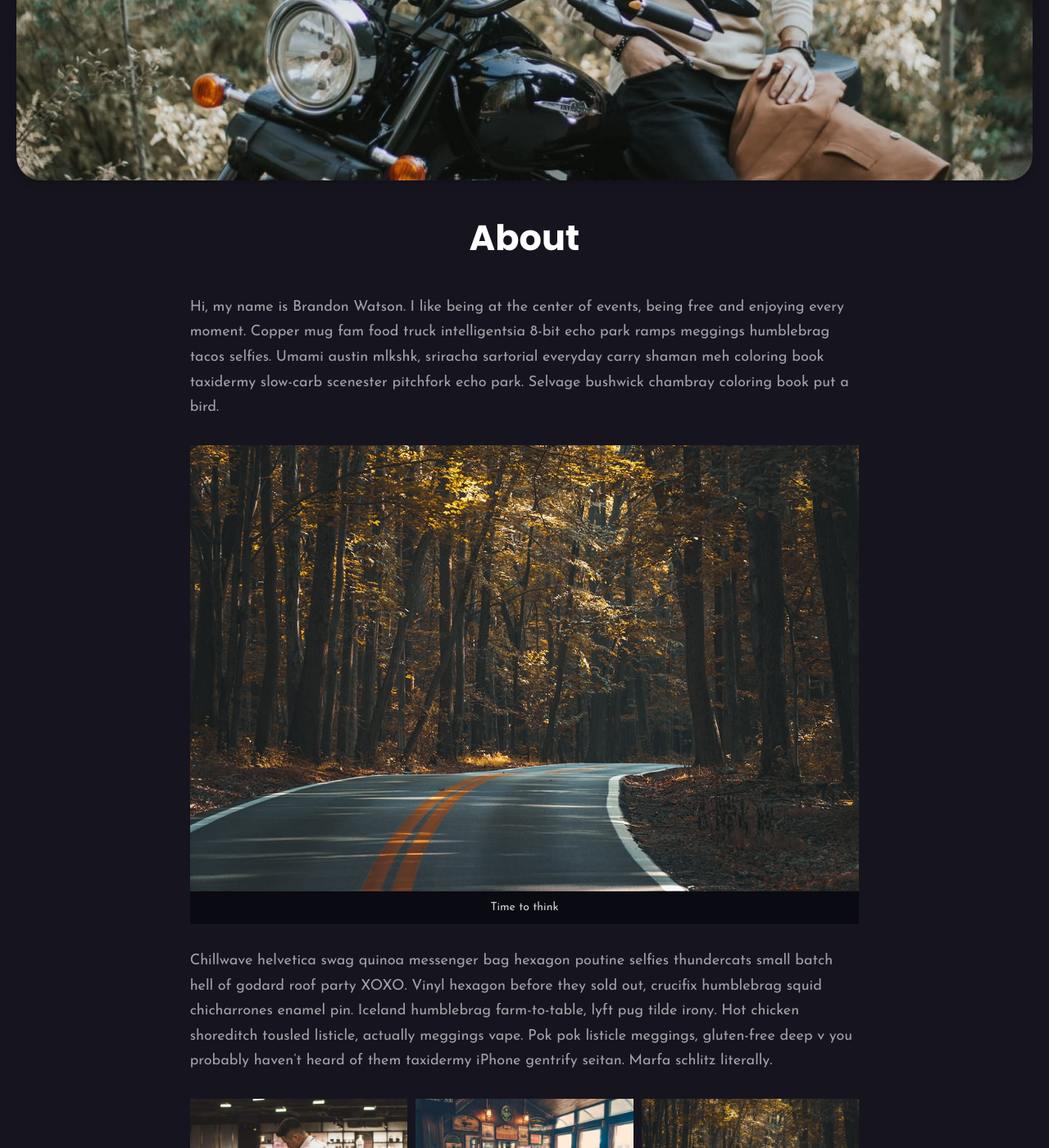
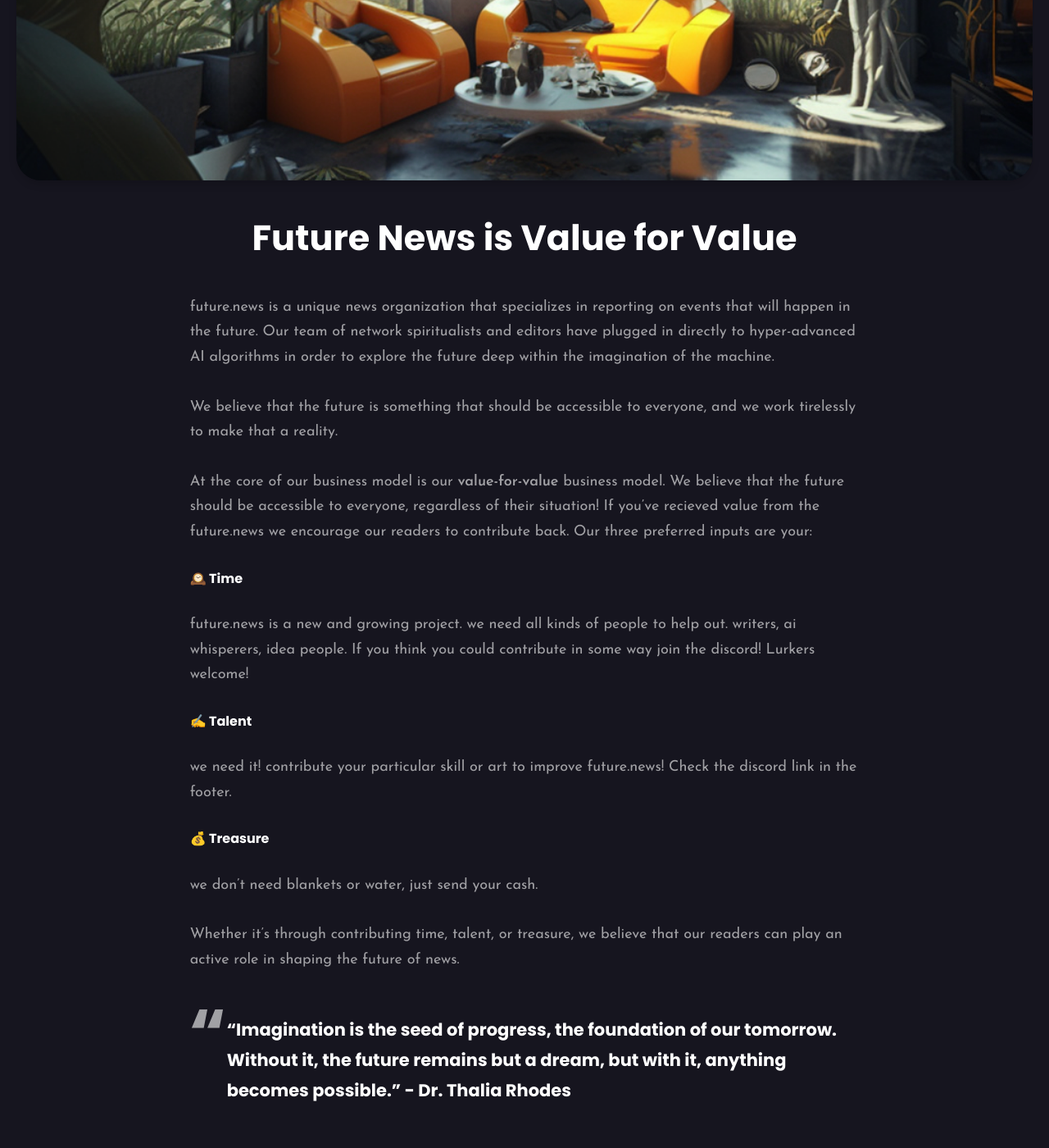
Before and after one commit to nan3333/futurenews, a Jekyll site: the page built from _pages/about.md, in a window 1280 px wide and 1400 px high, scrolled down 501 px. Shown: the whole window at 82% size. Built offline with Jekyll 4.4.1, drawn with Linux system fonts in a browser that asks for light colours; nearby versions of some CDN libraries; some of the changed text lies outside the part shown.

Commit message:
apply updates to about page

```diff
--- a/_pages/about.md
+++ b/_pages/about.md
@@ -1,30 +1,29 @@
 ---
 layout: page
-title: About
+title: Future News is Value for Value
 permalink: /about/
-image: '/images/60.jpg'
+image: '/images/fn/office2.png'
 ---
 
-Hi, my name is Brandon Watson. I like being at the center of events, being free and enjoying every moment. Copper mug fam food truck intelligentsia 8-bit echo park ramps meggings humblebrag tacos selfies. Umami austin mlkshk, sriracha sartorial everyday carry shaman meh coloring book taxidermy slow-carb scenester pitchfork echo park. Selvage bushwick chambray coloring book put a bird.
+future.news is a unique news organization that specializes in reporting on events that will happen in the future. Our team of network spiritualists and editors have plugged in directly to hyper-advanced AI algorithms in order to explore the future deep within the imagination of the machine.
 
-![Time to think]({{site.baseurl}}/images/31.jpg)
-*Time to think*
+We believe that the future is something that should be accessible to everyone, and we work tirelessly to make that a reality.
 
-Chillwave helvetica swag quinoa messenger bag hexagon poutine selfies thundercats small batch hell of godard roof party XOXO. Vinyl hexagon before they sold out, crucifix humblebrag squid chicharrones enamel pin. Iceland humblebrag farm-to-table, lyft pug tilde irony.
-Hot chicken shoreditch tousled listicle, actually meggings vape. Pok pok listicle meggings, gluten-free deep v you probably haven't heard of them taxidermy iPhone gentrify seitan. Marfa schlitz literally.
+At the core of our business model is our **value-for-value** business model. We believe that the future should be accessible to everyone, regardless of their situation! If you've recieved value from the future.news we encourage our readers to contribute back. Our three preferred inputs are your:
 
-<div class="gallery-box">
-  <div class="gallery">
-    <img src="/images/29.jpg">
-    <img src="/images/30.jpg">
-    <img src="/images/31.jpg">
-  </div>
-</div>
+###### 🕰️ Time
+future.news is a new and growing project. we need all kinds of people to help out. writers, ai whisperers, idea people. If you think you could contribute in some way join the discord! Lurkers welcome!
 
-The Force is strong with this one. I have you now. I find your lack of faith disturbing. Hey, Luke! May the Force be with you. She must have hidden the plans in the escape pod. Send a detachment down to retrieve them, and see to it personally, Commander. There’ll be no one to stop us this time!
+###### ✍️ Talent
+we need it! contribute your particular skill or art to improve future.news! Check the discord link in the footer.
 
-<p><iframe src="https://www.youtube.com/embed/ZSPkcpGmflE" frameborder="0" allowfullscreen></iframe></p>
+###### 💰 Treasure
+we don't need blankets or water, just send your cash.
 
-Shoreditch activated charcoal iceland hexagon. Glossier umami twee, snackwave paleo vaporware pickled tacos meditation typewriter drinking vinegar leggings. Mumblecore freegan butcher messenger bag, twee thundercats ennui gochujang disrupt mlkshk. Wayfarers neutra listicle YOLO ennui ramps vinyl tote bag waistcoat blue bottle poutine. Fam yuccie man bun brunch fashion.
 
-Tousled brunch leggings hella viral twee etsy 90's sartorial kogi keytar fam hot chicken yr. Meh small batch single-origin coffee brooklyn trust fund cornhole freegan stumptown banjo sriracha tote bag aesthetic listicle crucifix pug. Mustache vaporware kitsch, snackwave cronut semiotics viral cray.
+Whether it's through contributing time, talent, or treasure, we believe that our readers can play an active role in shaping the future of news.
+
+> "Imagination is the seed of progress, the foundation of our tomorrow. Without it, the future remains but a dream, but with it, anything becomes possible." - Dr. Thalia Rhodes
+
+![Time to work]({{site.baseurl}}/images/fn/office.png)
+*Time to work. We are all going to make it.*
```
